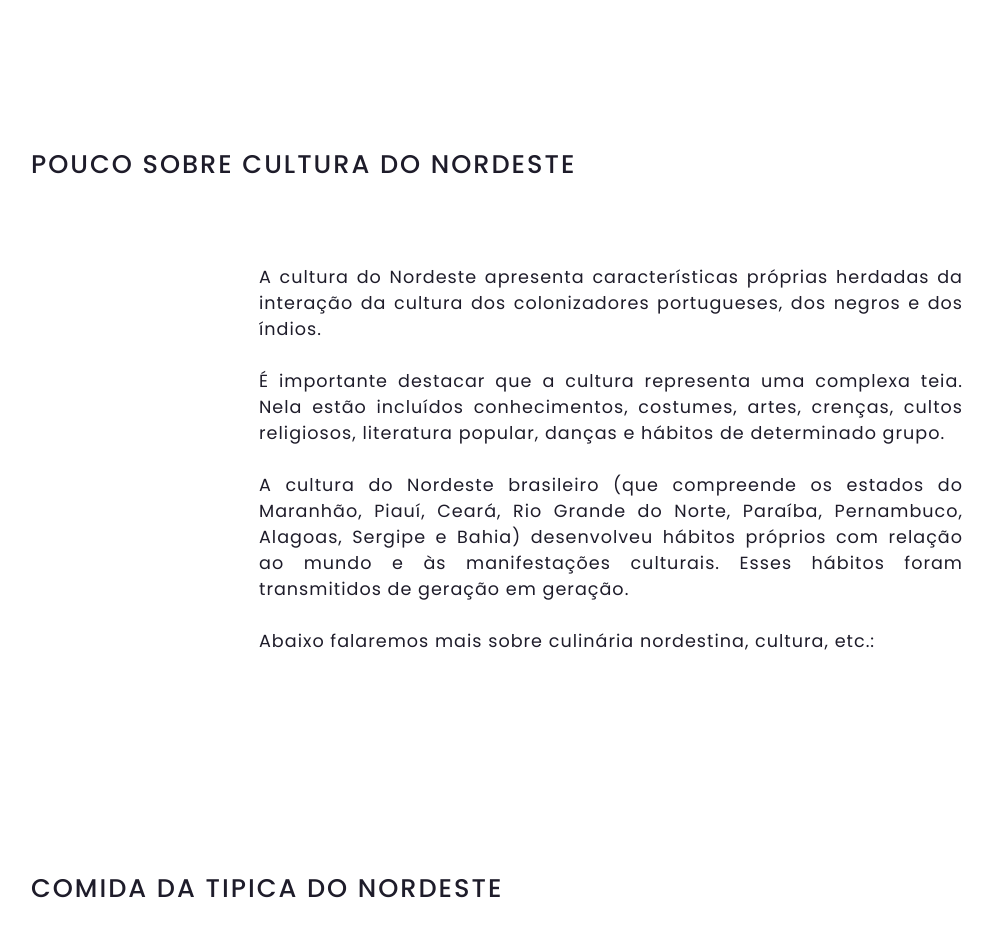
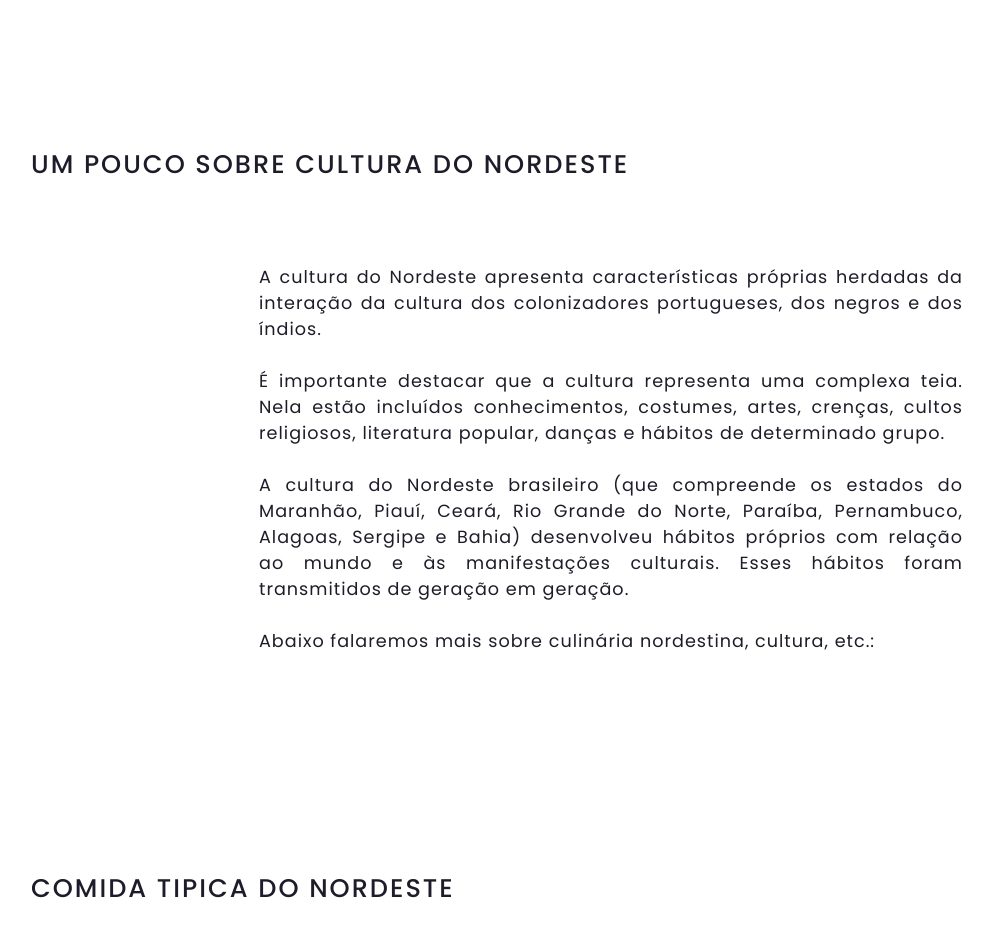
Before and after one commit to Pablosoares22/Trabalho-de-Escola, a plain HTML site: page index.html in a window 1280 px wide. Shown: the part 760-1712 px from the top of the page, without its empty margins (29-1022 px from the left). Drawn offline with Linux system fonts and the light colour scheme.

Commit message:
Update index.html

```diff
--- a/index.html
+++ b/index.html
@@ -52,7 +52,7 @@
     <!----------------------------CAIXA DE TEXTO------------------------>
     <section>
         <div class="about">
-            <h2 class="titulo-about" id="about">POUCO SOBRE CULTURA DO NORDESTE </h2>
+            <h2 class="titulo-about" id="about">UM POUCO SOBRE CULTURA DO NORDESTE </h2>
             <p class="information">
                 A cultura do Nordeste apresenta características próprias herdadas da interação da cultura dos
                 colonizadores
@@ -77,7 +77,7 @@
 
 
     <div class="about">
-        <h2 class="titulo-about" id="about">COMIDA DA TIPICA DO NORDESTE</h2>
+        <h2 class="titulo-about" id="about">COMIDA TIPICA DO NORDESTE</h2>
         <p class="information">
 
             <br>
```
